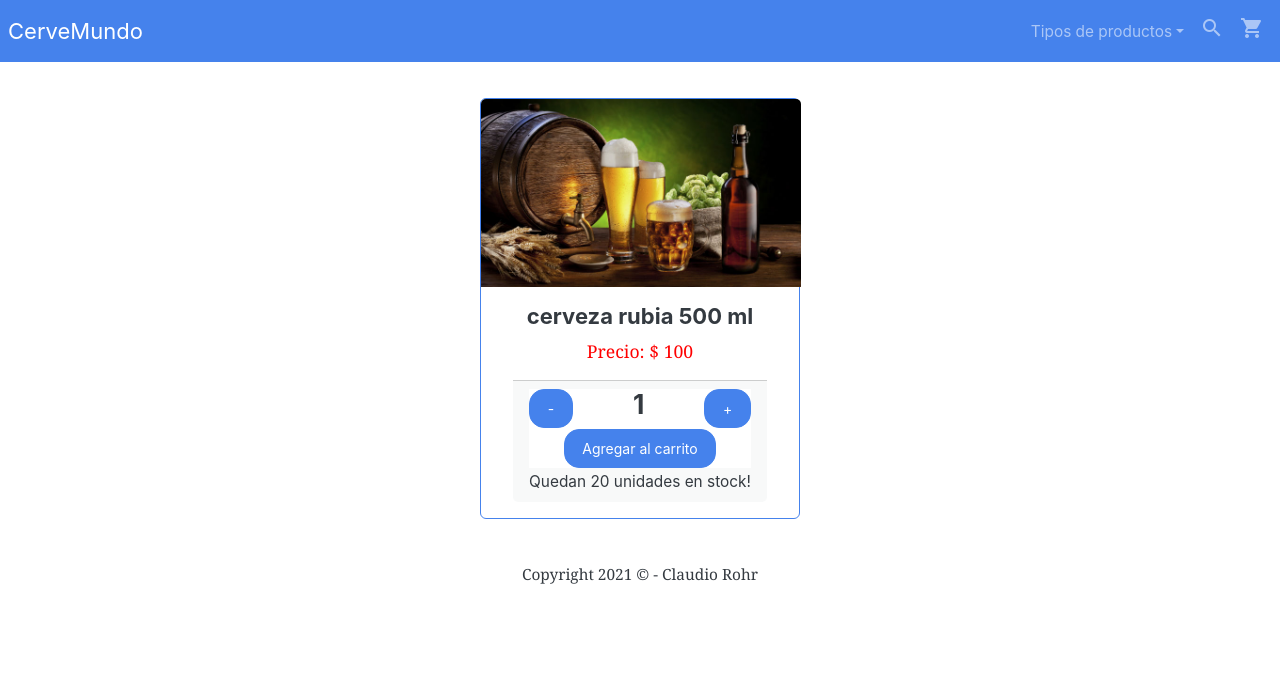
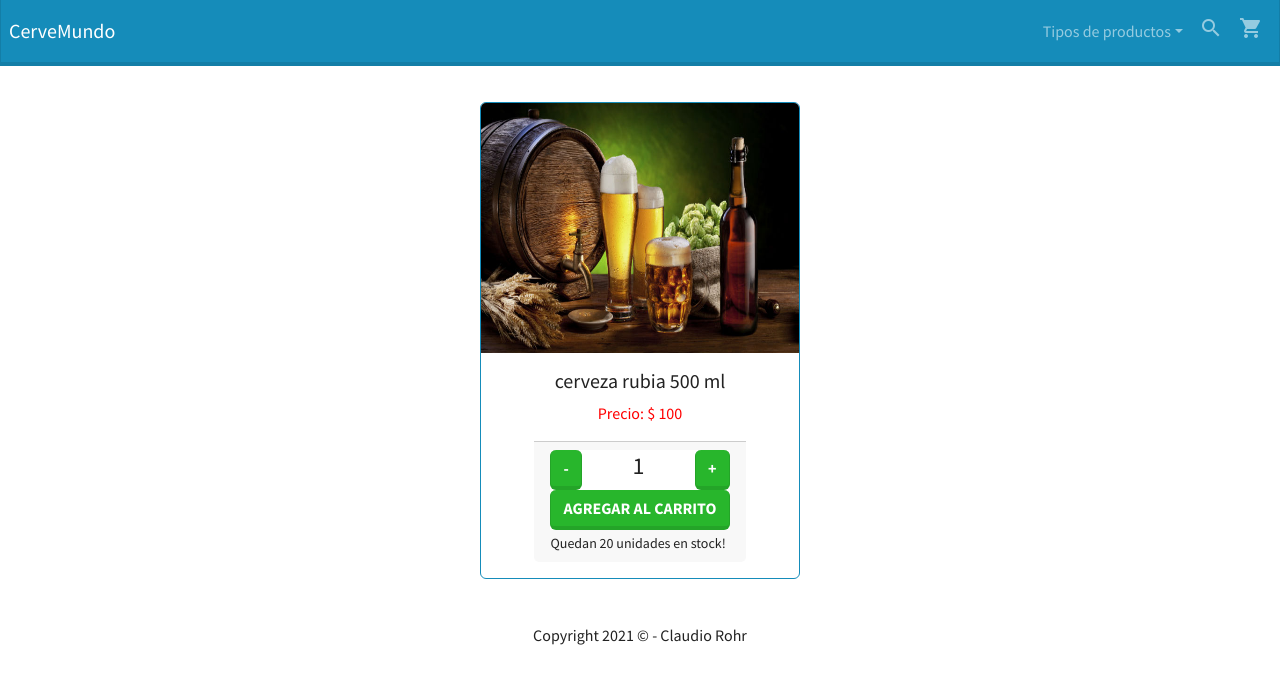
Before and after one commit to claudiomr79/Cervemundo-Rohr, a React (Create React App) app: page /item/1 in a window 1280 px wide. Shown: the top 684 px of the page. Built offline with nearby package versions, Linux system fonts and the light colour scheme.

Commit message:
desafio clase 9, eventos. se agrego boton de terminar compra, y itemcount se muestra antes de agregar al carrito, despues se oculta

```diff
--- a/src/App.js
+++ b/src/App.js
@@ -1,6 +1,6 @@
 import { NavBar } from "./components/header/NavBar";
 import { ItemListContainer } from "./components/ItemListContainer"
-import 'bootswatch/dist/litera/bootstrap.min.css'; //bootswatch
+import 'bootswatch/dist/lumen/bootstrap.min.css'; //bootswatch
 import ItemDetailContainer from "./components/ItemDetailContainer";
 import Footer from "./components/footer/Footer";
 import { BrowserRouter, Routes, Route } from "react-router-dom"
--- a/src/components/Item.js
+++ b/src/components/Item.js
@@ -1,5 +1,5 @@
 import React from 'react'
-import { Card } from 'react-bootstrap'
+import { Card , Button} from 'react-bootstrap'
 import { NavLink } from 'react-router-dom'
 
 
@@ -13,6 +13,7 @@ export default function Item({item}) {
             <Card.Text>
               Precio: $ {item.price}
             </Card.Text>
+            <Button variant="primary">Ver detalles</Button>
           </Card.Body>
         </Card>
       </div>
--- a/src/components/ItemCount.js
+++ b/src/components/ItemCount.js
@@ -27,22 +27,22 @@ export default function ItemCount({stock,initial,onAdd}) {
     return (
       <>
             <div id="contador">
-                <button type="button" className="btn btn-primary" onClick={restar}>
+                <button type="button" className="btn btn-success" onClick={restar}>
                 -
                 </button>
                 <h4>{contador}</h4>
-                <button type="button" className="btn btn-primary" onClick={sumar}>
+                <button type="button" className="btn btn-success" onClick={sumar}>
                 +
                 </button>
             </div>
             <div id="agregar-carrito">
-              <button type="button" className="btn btn-primary" onClick={agregarAlcarrito}>
+              <button type="button" className="btn btn-success" onClick={agregarAlcarrito}>
                 Agregar al carrito
               </button>
             </div>
             <ToastContainer
               position="top-right"
-              autoClose={2000}
+              autoClose={1000}
                hideProgressBar={false}
               newestOnTop={false}
               closeOnClick
--- a/src/components/ItemDetail.js
+++ b/src/components/ItemDetail.js
@@ -1,5 +1,6 @@
-import React, {useState} from 'react'
-import {Card, Container} from 'react-bootstrap'
+import React, { useState } from 'react'
+import { Card, Container , Nav} from 'react-bootstrap'
+import { NavLink } from 'react-router-dom'
 import ItemCount from './ItemCount'
 
 
@@ -7,20 +8,26 @@ export default function ItemDetail({item}) {
   //aca uso stock con un estado para practica solamente...después calculo se usa context
   //y traigo los valores de la base de datos
    let [stock,setStock]= useState(20);
+   let [mostrarCount, setMostrar] = useState(true);
 
-   const onAdd = (cantidad) => {
-    console.log('La cantidad agregada es' + cantidad);
+   const onAdd = (quantityToAdd) => {
+    console.log('La quantityToAdd agregada es' + quantityToAdd);
     //console.log(stock)
-    setStock(stock-cantidad)//lo uso ahora para simular
+    setStock(stock-quantityToAdd)//lo uso ahora para simular
+    setTimeout(() => {
+        setMostrar(!mostrarCount)
+    }, 1500);
    }
 
    return (
      <>
-            { (!item) ? <h6>Cargando...</h6> :
+        {
+            (mostrarCount) ?
+             ((!item) ? <h6>Cargando...</h6> :
                 (
-            <Container  style={{padding: '20px', display: 'flex',justifyContent: 'center' }}>
+                <Container  style={{padding: '20px', display: 'flex', flexDirection: 'column', justifyContent: 'center', alignItems: 'center' }}>
                     <Card border="primary" style={{ width: "20rem"}}>
-                <Card.Img variant="top" src={item.image} style={{ width: "20rem"}} />
+                    <Card.Img variant="top" src={item.image} height="250px" />
                     <Card.Body
                     style={{ display: 'flex', flexDirection: 'column', justifyContent: 'center', alignItems: 'center'}}>
                         <Card.Title>{item.title}</Card.Title>
@@ -36,7 +43,21 @@ export default function ItemDetail({item}) {
                     </Card.Body>
                     </Card>
                 </Container>
-            )}
+
+                ))
+                 :
+                (
+                        <Container style={{ display: 'flex', flexDirection: 'column', justifyContent: 'center', alignItems: 'center'}}>
+                            <span>Termine su compra</span><br/>
+                            <Nav as={ NavLink } to="/cart" >
+                            <button type="submit" className="btn btn-primary">
+                                Terminar compra
+                             </button>
+                            </Nav>
+                        </Container>
+                )
+        }
+
      </>
     )
 }
```
Also changed, not shown: public/brahma_rubia.png (added). Lines whose indentation alone changed are shown as unchanged.
